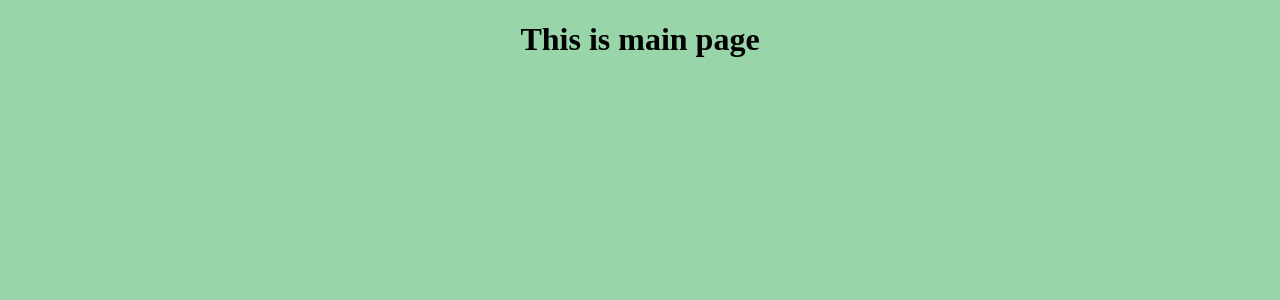
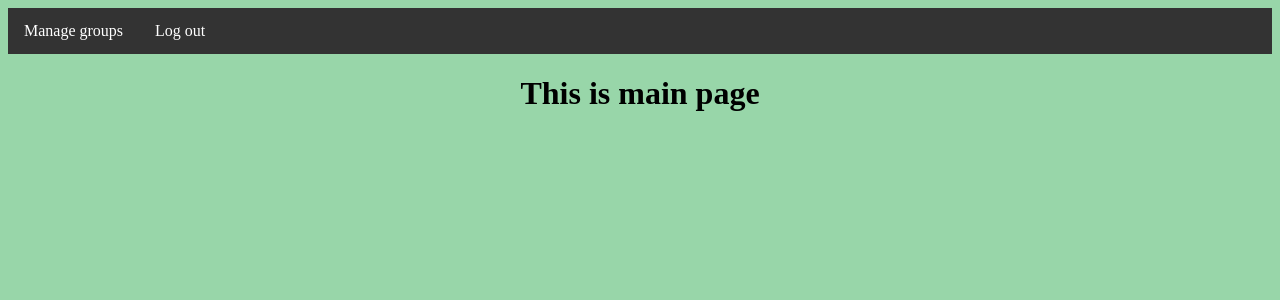
Before and after one commit to IvanLapchenko/app_for_study_management, a Flask app: page / in a window 1280 px wide. Shown: the top 300 px of the page. Run offline with Flask 2, Linux system fonts and the light colour scheme.

Commit message:
Add logout user and logged user zones

```diff
--- a/crm_system/routes.py
+++ b/crm_system/routes.py
@@ -1,5 +1,5 @@
 from flask import render_template, request, redirect, url_for, flash
-from flask_login import login_user, current_user, login_required
+from flask_login import login_user, login_required, logout_user
 from werkzeug.security import generate_password_hash, check_password_hash
 from crm_system import app, login_manager
 from crm_system.models.database import session
@@ -93,6 +93,12 @@ def login():
     return render_template("login.html")
 
 
+@app.route("/logout")
+@login_required
+def logout():
+    logout_user()
+    return redirect(url_for('main.index'))
+
 @login_manager.user_loader
 def load_user(user_id):
     return session.query(User).get(int(user_id))
--- a/crm_system/static/styles.css
+++ b/crm_system/static/styles.css
@@ -16,3 +16,27 @@ html {
 form > * {
     margin: 6px;
 }
+
+ul {
+  list-style-type: none;
+  margin: 0;
+  padding: 0;
+  overflow: hidden;
+  background-color: #333;
+}
+
+li {
+  float: left;
+}
+
+li a {
+  display: block;
+  color: white;
+  text-align: center;
+  padding: 14px 16px;
+  text-decoration: none;
+}
+
+li a:hover {
+  background-color: #c5c96f;
+}
--- a/crm_system/templates/base.html
+++ b/crm_system/templates/base.html
@@ -6,6 +6,11 @@
     <link rel="stylesheet" href="../static/styles.css">
 </head>
 <body>
+<ul class="nav">
+    <li><a href="/group_management">Manage groups</a></li>
+    <li><a href="/logout">Log out</a></li>
+</ul>
+
 {% block content %}
 {% endblock %}
 </body>
```
Also changed, not shown: crm_system/app.db.
